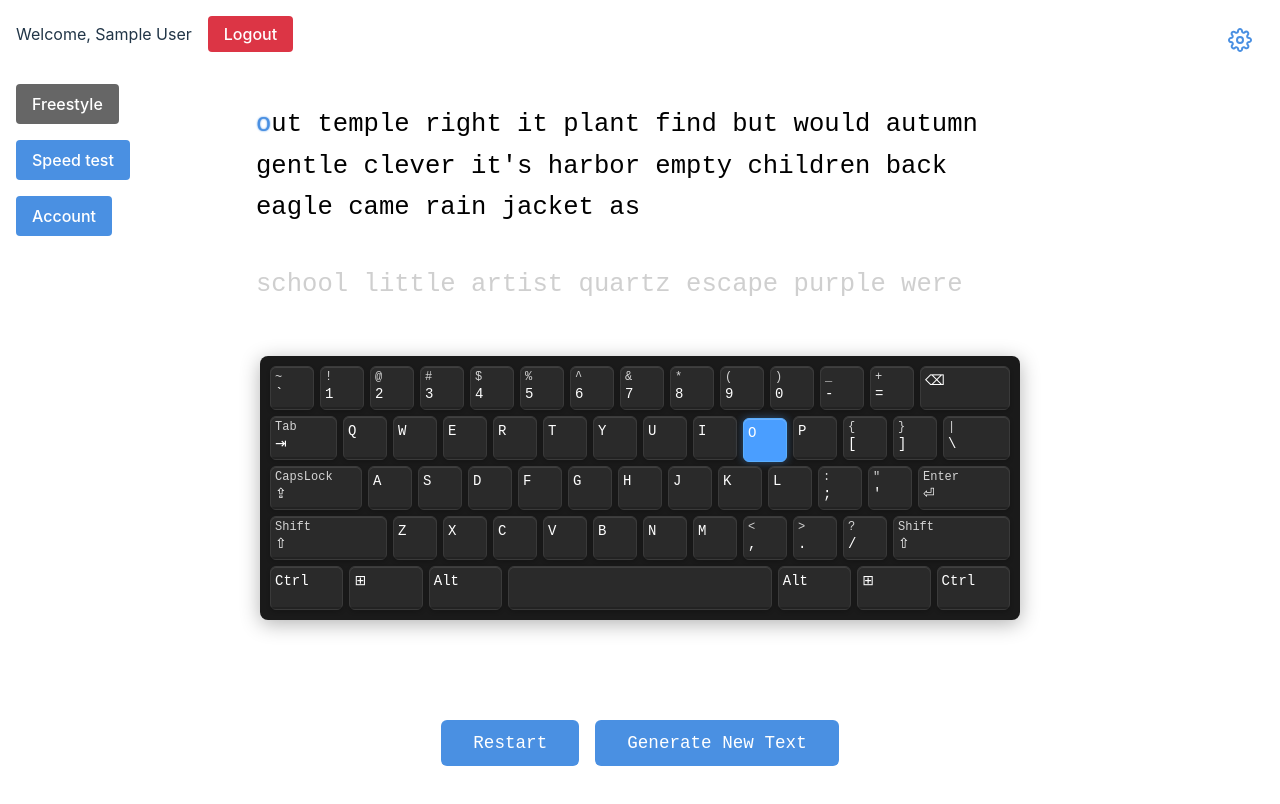
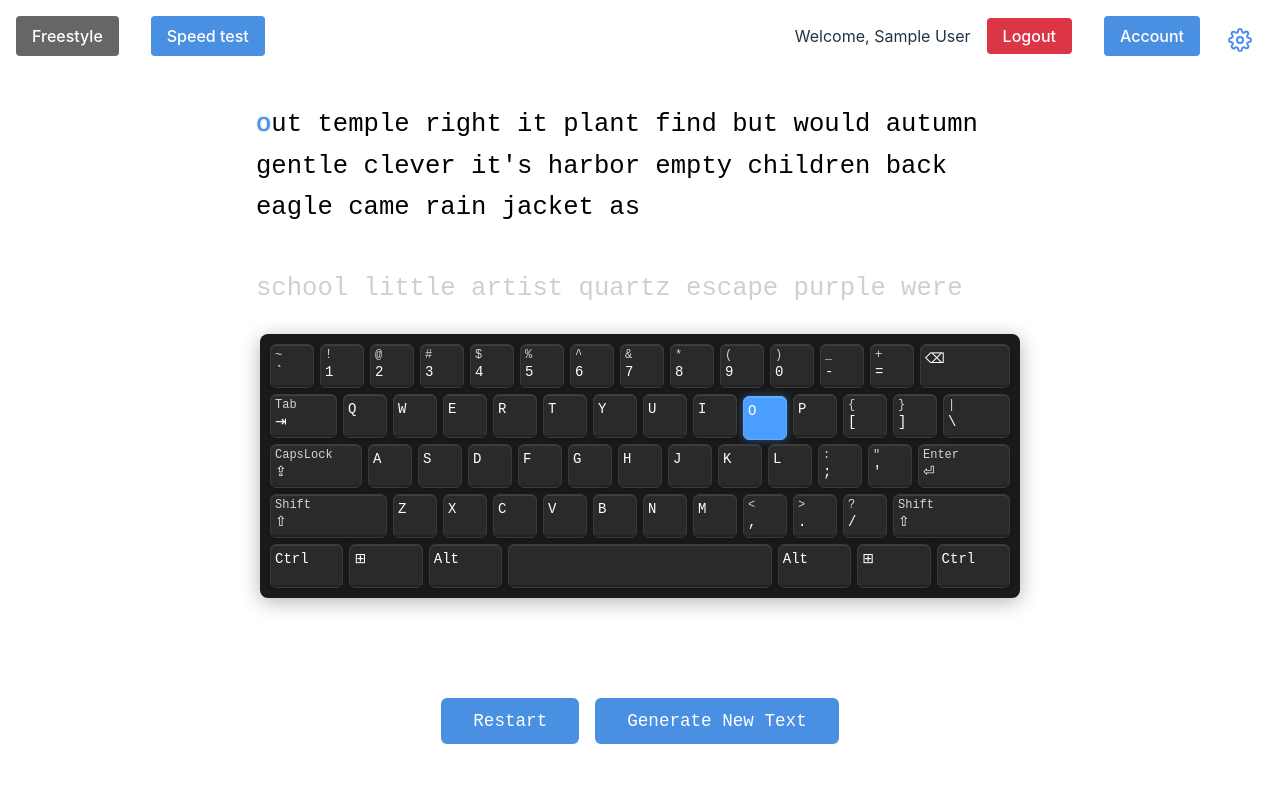
Before and after one commit to nstoichev/typing-game, a React (Vite) app: page / in a window 1280 px wide. Shown: the top 804 px of the page. Built offline with nearby package versions, Linux system fonts and the light colour scheme; no server answers; sample sign-in values are in the browser's storage.

Commit message:
feat: Update navigation layout.

```diff
--- a/src/App.css
+++ b/src/App.css
@@ -4,7 +4,6 @@
   padding: 6rem 0 2rem 0;
   font-family: 'Courier New', monospace;
   position: relative;
-  min-height: 100vh;
 }
 
 .countdown-display {
--- a/src/App.jsx
+++ b/src/App.jsx
@@ -35,8 +35,7 @@ function Home() {
     handleTryAgain,
     initializeText,
     setTextSource,
-    countdown,
-    setCountdown
+    countdown
   } = useTypingGame()
 
   const handleSourceChange = (source) => {
--- a/src/components/Navigation.css
+++ b/src/components/Navigation.css
@@ -5,12 +5,13 @@
   top: 0;
   left: 0;
   z-index: 1000;
+  width: calc(100% - 4rem);
 }
 
 .navigation ul {
   list-style: none;
   display: flex;
-  flex-flow: column wrap;
+  flex-flow: row wrap;
   gap: 1rem 2rem;
   margin: 0;
   padding: 0;
@@ -41,7 +42,6 @@
   display: flex;
   align-items: center;
   gap: 1rem;
-  margin-bottom: 1rem;
 }
 
 .logout-button {
@@ -57,3 +57,45 @@
 .logout-button:hover {
   background-color: #c82333;
 }
+
+.settings-container {
+  display: flex;
+  align-items: center;
+}
+
+.settings-container :global(.settingsContainer) {
+  position: relative;
+}
+
+.settings-container :global(.settingsPanel) {
+  position: absolute;
+  top: 100%;
+  right: 0;
+  background-color: #fff;
+  border-radius: 4px;
+  box-shadow: 0 2px 4px rgba(0, 0, 0, 0.1);
+  padding: 1rem;
+  min-width: 200px;
+  z-index: 1001;
+}
+
+.settings-container :global(.settingsButton) {
+  background: none;
+  border: none;
+  cursor: pointer;
+  padding: 0.5rem;
+  display: flex;
+  align-items: center;
+  justify-content: center;
+}
+
+.settings-container :global(.gearIcon) {
+  width: 24px;
+  height: 24px;
+  color: #4a90e2;
+}
+
+.settings-container :global(.rotate) {
+  transform: rotate(45deg);
+  transition: transform 0.3s ease;
+}
--- a/src/components/Navigation.jsx
+++ b/src/components/Navigation.jsx
@@ -19,18 +19,14 @@ const Navigation = () => {
   return (
     <nav className="navigation">
       <ul>
-      {currentUser && (
+        <li><NavLink to="/" end>Freestyle</NavLink></li>
+        <li><NavLink to="/practice">Speed test</NavLink></li>
+        {currentUser && (
           <>
             <li className="user-info">
               <span>Welcome, {currentUser.displayName || currentUser.email}</span>
               <button onClick={handleLogout} className="logout-button">Logout</button>
             </li>
-          </>
-        )}
-        <li><NavLink to="/" end>Freestyle</NavLink></li>
-        <li><NavLink to="/practice">Speed test</NavLink></li>
-        {currentUser && (
-          <>
             <li><NavLink to="/account">Account</NavLink></li>
           </>
         )}
--- a/src/components/TextDisplay.module.css
+++ b/src/components/TextDisplay.module.css
@@ -26,9 +26,6 @@
   white-space: pre-wrap;
   color: #bbb;
   opacity: 0.7;
-  position: absolute;
-  left: 0;
-  top: 260px;
   width: 100%;
   height: 50px;
   overflow: hidden;
--- a/src/components/VirtualKeyboard.module.css
+++ b/src/components/VirtualKeyboard.module.css
@@ -8,7 +8,7 @@
   margin-bottom: 20px;
   user-select: none;
   box-shadow: 0 4px 20px rgba(0, 0, 0, 0.3);
-  margin: 100px 20px 0 20px;
+  margin: 20px 20px 0 20px;
   position: relative;
 }
 
--- a/src/pages/Account.module.css
+++ b/src/pages/Account.module.css
@@ -1,7 +1,7 @@
 .account-container {
   max-width: 800px;
-  margin: 2rem auto;
-  padding: 0 1rem;
+  margin: 0 auto;
+  padding: 2rem 1rem;
 }
 
 .account-header {
--- a/src/pages/Practice.jsx
+++ b/src/pages/Practice.jsx
@@ -19,7 +19,6 @@ const Practice = () => {
     initializeText,
     countdown,
     setCountdown,
-    isActive,
     setIsActive
   } = useTypingGame('random');
 
```
